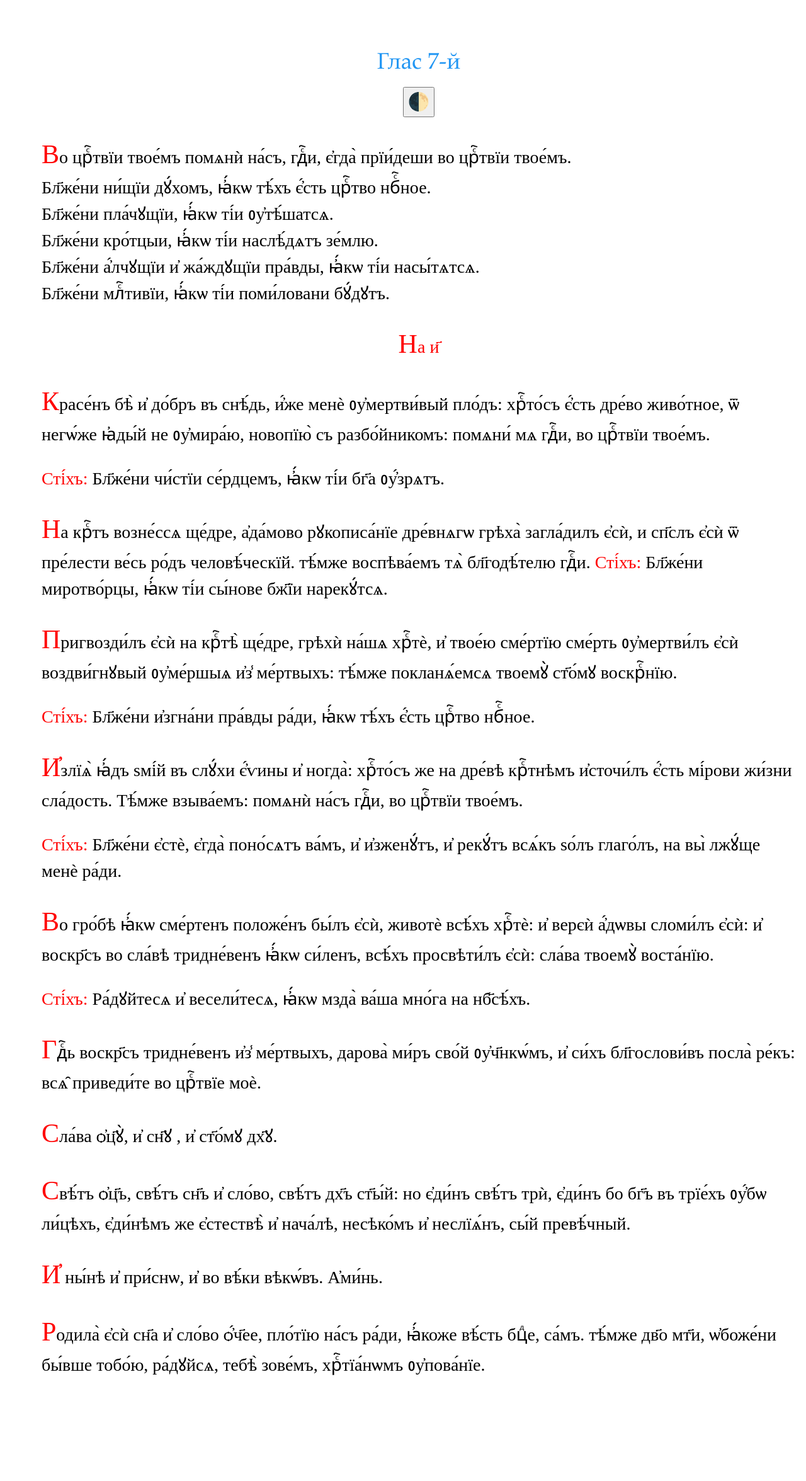
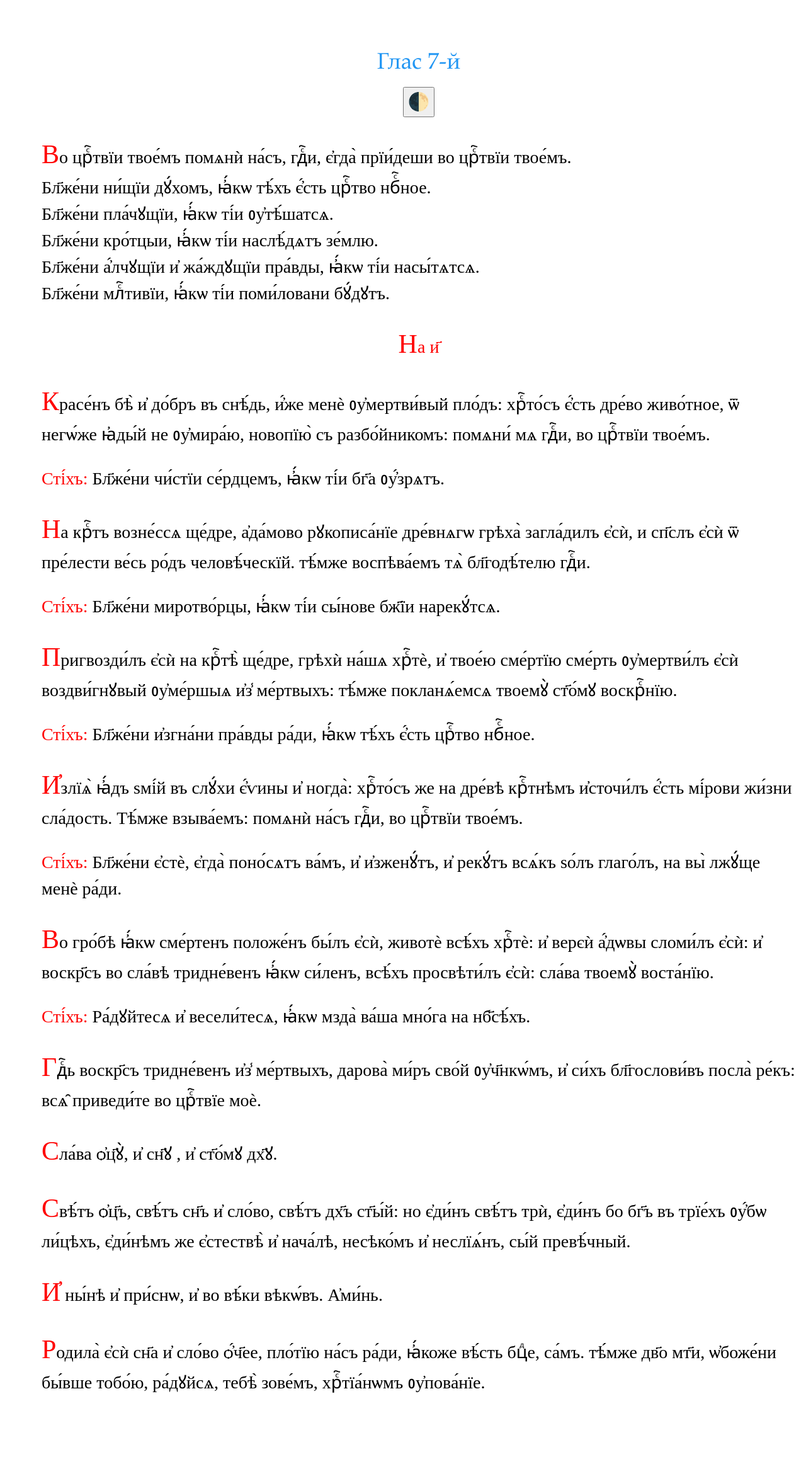
Before and after one commit to markjville/markjville.github.io, a Jekyll site: the page docs/Изобразительная/Гл7.html, which Jekyll copies as it is, in a window 1280 px wide. Shown: the whole page at 63% size. Built offline with Jekyll 4.4.1, drawn with Linux system fonts in a browser that asks for light colours; some web fonts are replaced; comment, search, counter and statistics services are not loaded; before the commit the page ends 2323 px from its top, so only the background shows below that.

Commit message:
Update Гл7.html

```diff
--- a/docs/Изобразительная/Гл7.html
+++ b/docs/Изобразительная/Гл7.html
@@ -63,7 +63,7 @@ p::first-letter {
 загла́дилъ є҆сѝ, и сп҃слъ є҆сѝ ѿ
 пре́лести ве́сь ро́дъ человѣ́ческїй.
 тѣ́мже воспѣва́емъ тѧ̀ бл҃годѣ́телю
-гдⷭ҇и. </font>
+гдⷭ҇и. </font></p>
 <font face="Ponomar"><font color="red">Сті́хъ: </font>
 Бл҃же́ни миротво́рцы, ꙗ҆́кѡ ті́и сы́нове
 бж҃їи нарекꙋ́тсѧ. </font>
```
